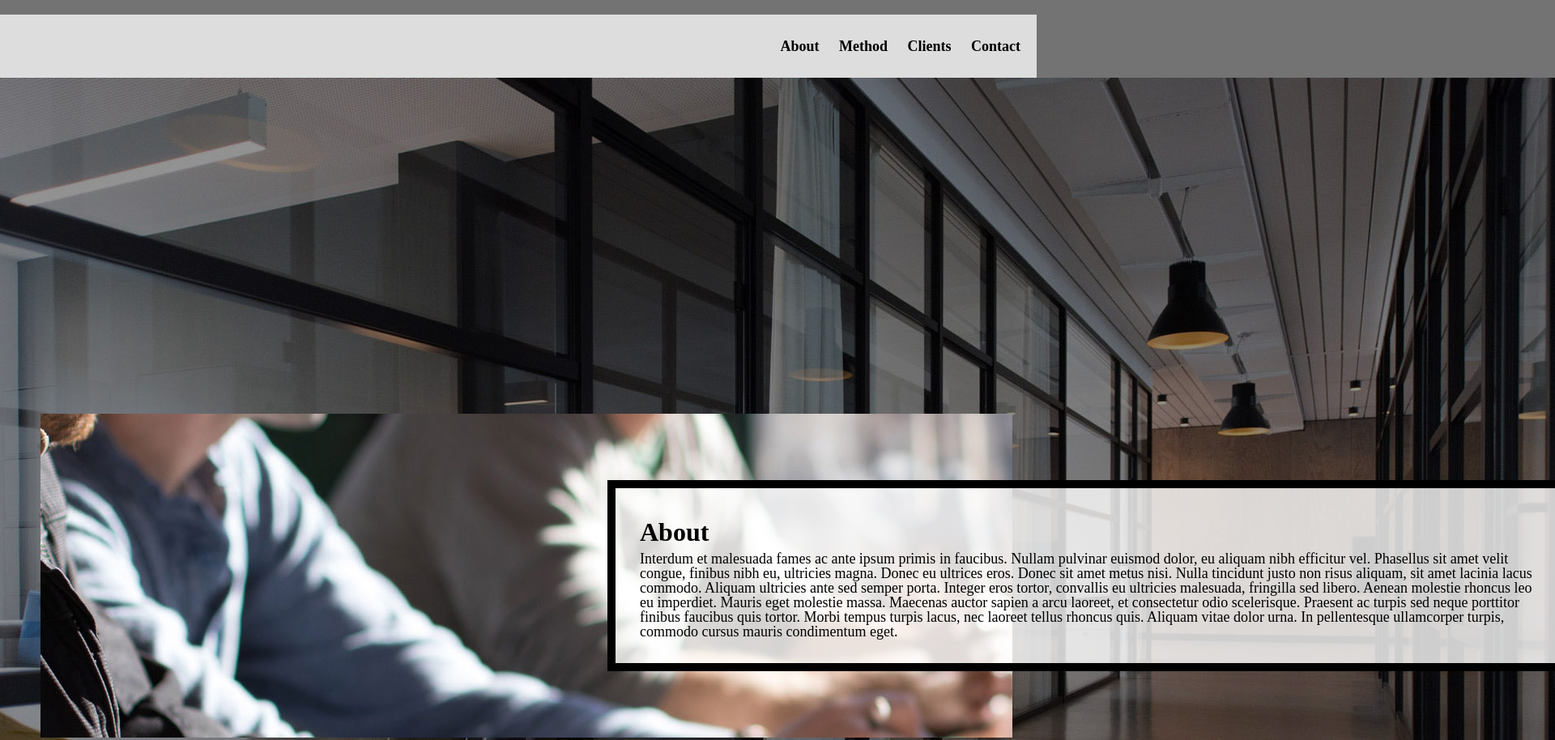
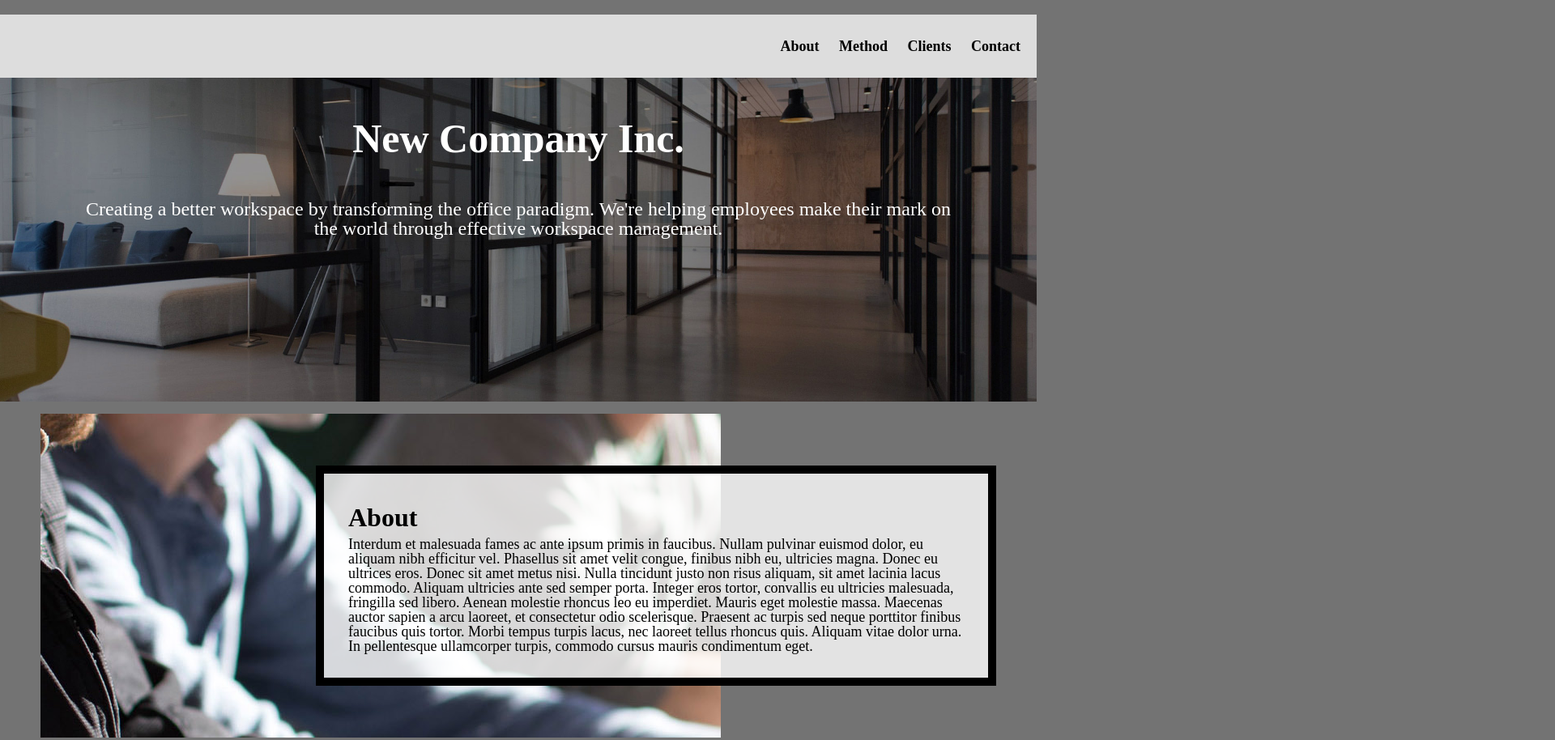
Before and after one commit to cweadock/homework5-2021, a plain HTML site: page index.html in a window 1280 px wide. Shown: the top 914 px of the page at 81% size, 1920 px wide, since content can reach past the window. Drawn offline with Linux system fonts and the light colour scheme.

Commit message:
fixed even more stuff

```diff
--- a/css/style.css
+++ b/css/style.css
@@ -85,9 +85,10 @@ nav a:hover{
 }
 
 /* Requirement 3b code here*/
-.skip a:hover{
+.skip a:focus{
   position: absolute;
   top: 0px;
+  margin: auto;
 }
 
 /* Requirement 4 code here*/
@@ -115,6 +116,7 @@ header{
   height: 400px; /* Parallax effect */
   grid-column: 1 / -1;
   grid-row: 1 / span 1;
+  background-image: url('../images/header.jpg');
 
   /* YOUR CODE HERE; */
 }
@@ -173,7 +175,8 @@ header{
   background-color: rgba(255, 255, 255, .8);
   border: 10px solid black;
   padding: 30px;
-  margin: auto;
+  /* margin: auto; */
+  align-self: center;
 
   /* Your code here */
 
--- a/index.html
+++ b/index.html
@@ -20,9 +20,6 @@
     <main class="container">
 
     <header id="main">
-      <div class="header-image">
-        <img src="images/header.jpg" alt=""/>
-      </div>
       <h1>New Company Inc.</h1>
       <p>Creating a better workspace by transforming the office paradigm. We're helping employees make their mark on the
         world through effective workspace management.</p>
```
